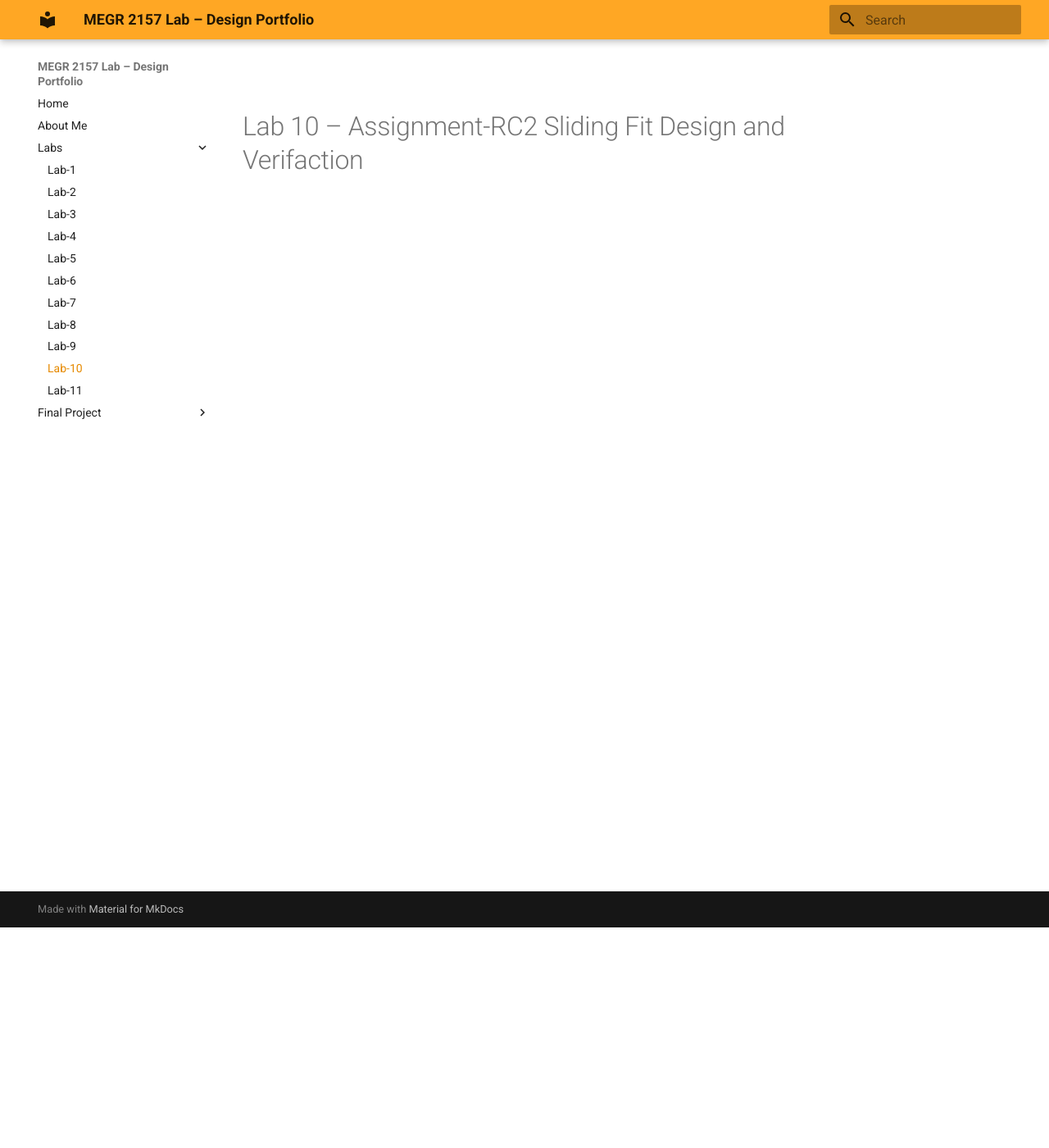
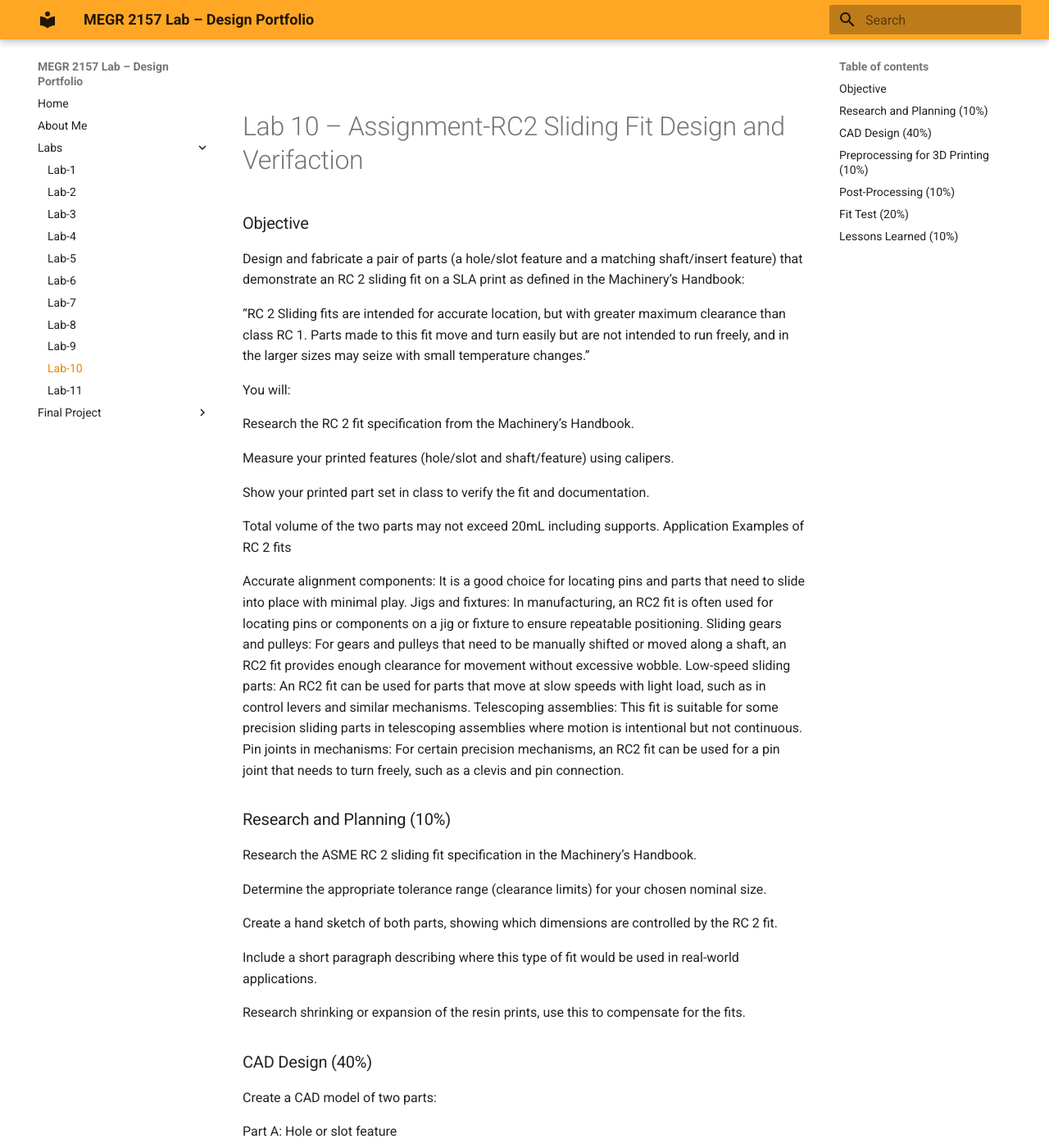
Before and after one commit to seaberr/MMEGR-2156-7-lab-template-seaber, an MkDocs documentation site: the page built from docs/Labs/L10/index.md, in a window 1280 px wide and 1400 px high, scrolled down 269 px. Shown: the whole window at 82% size. Built offline with MkDocs 1.6.1 and Material for MkDocs 9.7.7, drawn with Linux system fonts in a browser that asks for light colours; some of the changed text lies outside the part shown.

Commit message:
Document Lab 10 RC 2 Sliding Fit Design Instructions
Added detailed instructions for Lab 10 on RC 2 sliding fit design, including objectives, research, CAD design, preprocessing, post-processing, fit testing, and lessons learned.

```diff
--- a/docs/Labs/L10/index.md
+++ b/docs/Labs/L10/index.md
@@ -1,2 +1,133 @@
 ![MEGR 2156-7 Title](MEES_Logo_Standard.png)
 # Lab 10 – Assignment-RC2 Sliding Fit Design and Verifaction
+### Objective
+Design and fabricate a pair of parts (a hole/slot feature and a matching shaft/insert feature) that demonstrate an RC 2 sliding fit on a SLA print as defined in the Machinery’s Handbook:
+
+“RC 2 Sliding fits are intended for accurate location, but with greater maximum clearance than class RC 1. Parts made to this fit move and turn easily but are not intended to run freely, and in the larger sizes may seize with small temperature changes.”
+
+You will:
+
+Research the RC 2 fit specification from the Machinery’s Handbook.
+
+Measure your printed features (hole/slot and shaft/feature) using calipers.
+
+Show your printed part set in class to verify the fit and documentation.
+
+Total volume of the two parts may not exceed 20mL including supports.
+Application Examples of RC 2 fits
+
+Accurate alignment components: It is a good choice for locating pins and parts that need to slide into place with minimal play.
+Jigs and fixtures: In manufacturing, an RC2 fit is often used for locating pins or components on a jig or fixture to ensure repeatable positioning.
+Sliding gears and pulleys: For gears and pulleys that need to be manually shifted or moved along a shaft, an RC2 fit provides enough clearance for movement without excessive wobble.
+Low-speed sliding parts: An RC2 fit can be used for parts that move at slow speeds with light load, such as in control levers and similar mechanisms.
+Telescoping assemblies: This fit is suitable for some precision sliding parts in telescoping assemblies where motion is intentional but not continuous.
+Pin joints in mechanisms: For certain precision mechanisms, an RC2 fit can be used for a pin joint that needs to turn freely, such as a clevis and pin connection.
+### Research and Planning (10%)
+Research the ASME RC 2 sliding fit specification in the Machinery’s Handbook.
+
+Determine the appropriate tolerance range (clearance limits) for your chosen nominal size.
+
+Create a hand sketch of both parts, showing which dimensions are controlled by the RC 2 fit.
+
+Include a short paragraph describing where this type of fit would be used in real-world applications.
+
+Research shrinking or expansion of the resin prints, use this to compensate for the fits.
+### CAD Design (40%)
+Create a CAD model of two parts:
+
+Part A: Hole or slot feature
+
+Part B: Shaft or insert feature
+
+Use constraints and dimensioning to control geometry precisely.
+
+Apply the RC 2 sliding fit tolerance range to determine your target dimensions.
+
+Include screenshots showing:
+
+Key dimensions and how they correspond to the RC 2 clearance limits
+
+How you accounted for potential printing or curing variation
+
+The overall assembled fit in CAD (exploded and assembled views)
+
+Document your decision-making process:
+
+What nominal size did you select?
+
+What tolerances did you apply?
+
+How did you determine if the design would achieve the RC 2 fit?
+
+⚠️ Important: You will not receive credit for simply creating a plain hole and shaft. The artifact must demonstrate creativity and usefulness — such as a functional or aesthetic application (e.g., a sliding lid, adjustable stand, alignment tool, or small mechanism). The intent is to show thoughtful application of an engineered fit.
+
+### Preprocessing for 3D Printing (10%)
+Document the 3D printing setup in PreForm or your slicer of choice:
+
+Machine name.
+
+Build orientation and reasoning.
+
+Layout on build plate (2–4 student parts per plate).
+
+Support settings and wall thickness.
+
+Layer height and print time.
+
+Screenshot the slice preview with key parameters.
+
+Note the total volume.
+Note the allowable clearance for shrinkage.
+### Post-Processing (10%)
+Take pictures showing support removal, wash, and cure stages.
+
+Comment on surface finish, accuracy, and any deformation.
+
+Record any dimensional deviations after curing or sanding.
+
+### Fit Test (20%)
+Use digital calipers to measure:
+
+Hole/slot diameter or width
+
+Shaft/insert diameter or width
+
+Compare your measurements to the RC 2 tolerance range.
+
+Document whether the parts slide smoothly but locate accurately as intended.
+
+Show your final parts in class for verification.
+
+Note: Credit will not be given for parts that lack a meaningful or creative purpose. Your design must demonstrate applied understanding of an RC 2 sliding fit in a useful or innovative artifact.
+
+### Lessons Learned (10%)
+Reflect on your process:
+
+What challenges arose in achieving the RC 2 fit?
+
+Did surface roughness, printer calibration, or curing affect the fit?
+
+How could you improve accuracy next time?
+
+Include total time spent and any resources used.
+
+Documentation and Submission
+Your documentation must include headers and images for each section:
+
+Research and Planning
+
+CAD Design
+
+Preprocessing
+
+Post-Processing
+
+Fit Test
+
+Lessons Learned
+
+To receive full credit:
+
+You must show your printed parts to the professor at the beginning of lab.
+
+Documentation must be organized, include labeled figures of the design and manufacturing process, and show clear understanding of fit concepts.
```
